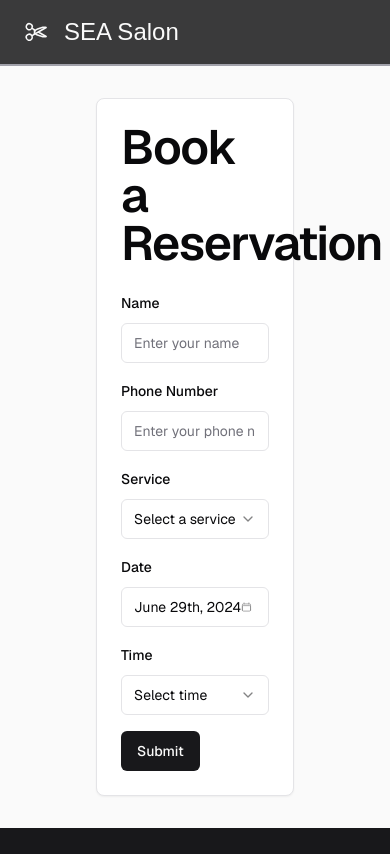
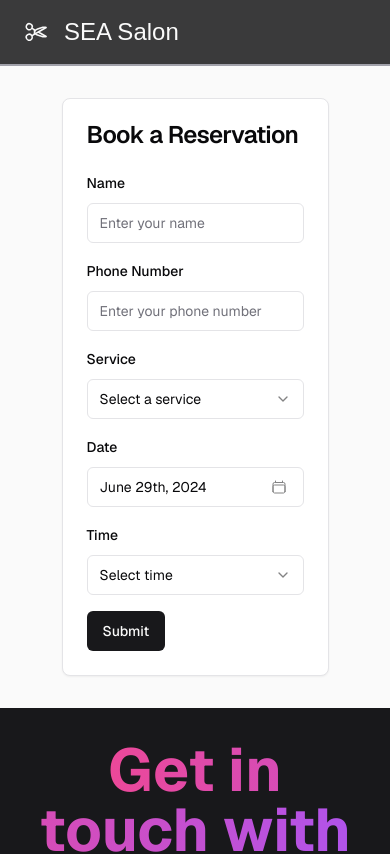
Before and after one commit to ausathdzil/sea-salon, a Next.js app: page /reservations/create in a window 390 px wide. Shown: the top 854 px of the page. Built offline with nearby package versions, Linux system fonts and the light colour scheme; a web font is replaced by a local one.

Commit message:
refactor: Update styling and responsiveness of reservation creation page

```diff
--- a/app/reservations/create/page.tsx
+++ b/app/reservations/create/page.tsx
@@ -86,10 +86,10 @@ export default function ReviewForm() {
   }
 
   return (
-    <div className="bg-zinc-50 text-zinc-950 py-8 px-24 flex flex-col justify-start w-full items-start gap-4">
-      <Card className="w-full">
+    <div className="bg-zinc-50 text-zinc-950 py-8 sm:px-24 flex flex-col justify-center w-full items-center gap-4">
+      <Card className="lg:w-full">
         <CardHeader>
-          <CardTitle className="text-5xl">Book a Reservation</CardTitle>
+          <CardTitle className="sm:text-5xl">Book a Reservation</CardTitle>
         </CardHeader>
         <CardContent>
           <Form {...form}>
--- a/components/review-form.tsx
+++ b/components/review-form.tsx
@@ -18,6 +18,7 @@ import { Input } from './ui/input';
 import { RadioGroup, RadioGroupItem } from './ui/radio-group';
 import { Textarea } from './ui/textarea';
 import { createReview } from '@/app/lib/actions';
+import { StarIcon } from '@heroicons/react/24/solid';
 
 const formSchema = z.object({
   name: z.string().min(2).max(50),
@@ -92,14 +93,20 @@ export default function ReviewForm() {
                         {[1, 2, 3, 4, 5].map((rating) => (
                           <FormItem
                             key={rating}
-                            className="flex items-end"
+                            className="flex items-end justify-start"
                           >
                             <FormControl>
                               <RadioGroupItem value={rating.toString()}>
                                 {rating}
                               </RadioGroupItem>
                             </FormControl>
-                            <FormLabel className="ml-2">{rating} ⭐</FormLabel>
+                            <FormLabel className="ml-2 flex gap-2 items-end">
+                              {rating}{' '}
+                              <StarIcon
+                                fill="orange"
+                                className="w-4 h-4"
+                              />
+                            </FormLabel>
                           </FormItem>
                         ))}
                       </RadioGroup>
--- a/components/reviews-section.tsx
+++ b/components/reviews-section.tsx
@@ -25,7 +25,7 @@ export default async function ReviewsSection() {
       id="reviews"
       className="bg-zinc-50 text-zinc-950 p-8 sm:p-16 scroll-mt-12 w-full"
     >
-      <div className="flex flex-col-reverse justify-center items-center gap-8 sm:px-16">
+      <div className="flex flex-col-reverse justify-center items-center gap-8 px-6 sm:px-16">
         <Carousel
           opts={{
             align: 'start',
@@ -41,7 +41,7 @@ export default async function ReviewsSection() {
               >
                 <Card>
                   <CardHeader className="flex flex-row items-start gap-4">
-                    <Avatar>
+                    <Avatar className='hidden sm:block'>
                       <AvatarFallback>{review.name[0]}</AvatarFallback>
                     </Avatar>
                     <div className="flex flex-col gap-2 items-start">
```
